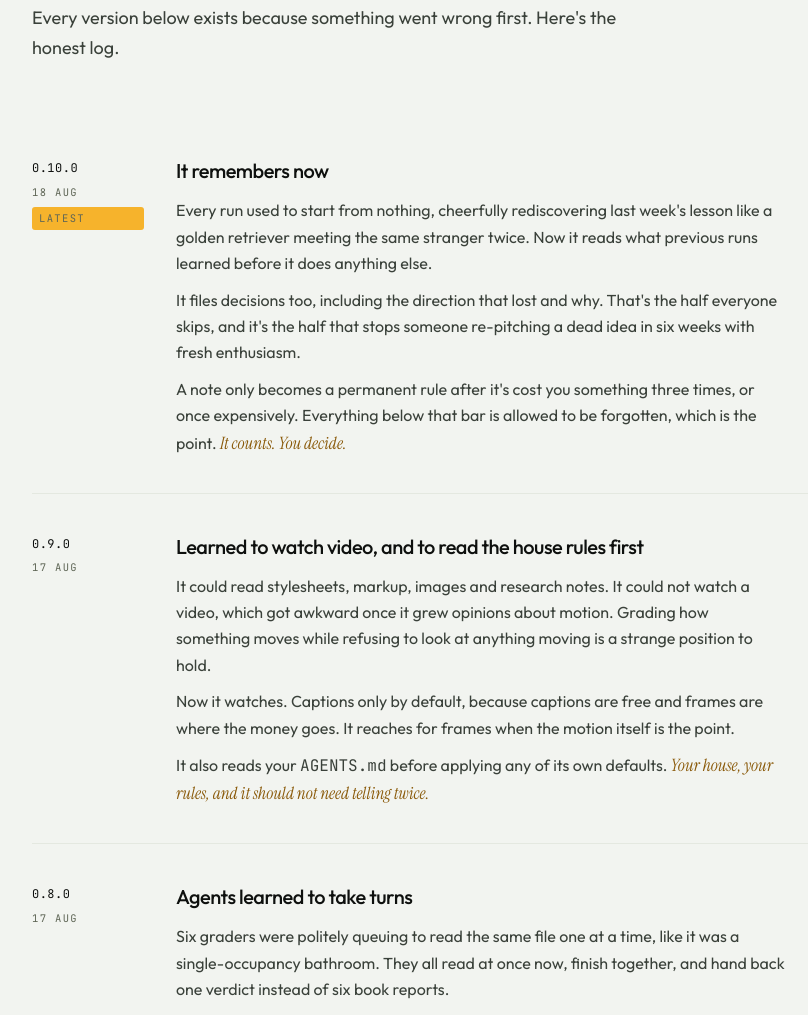
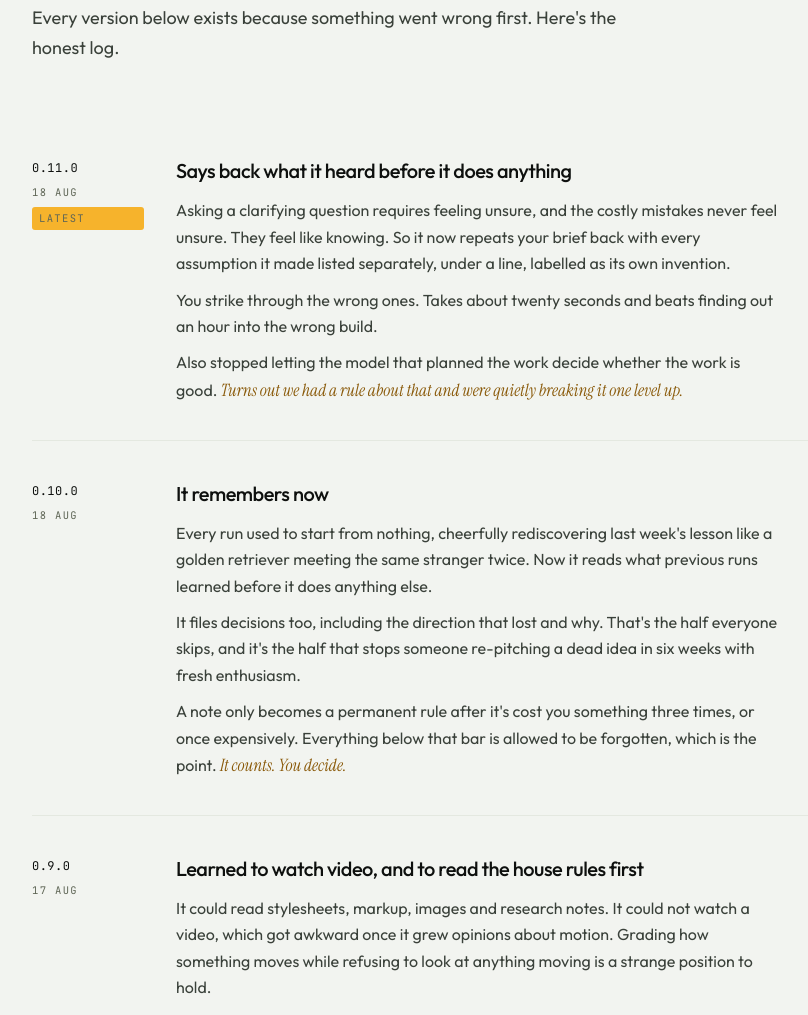
Before and after one commit to helloimlee/liftoff, a plain HTML site: page docs/index.html in a window 1280 px wide. Shown: the part 3335-4350 px from the top of the page, without its empty margins (140-948 px from the left). Drawn offline with Linux system fonts and the light colour scheme; a web font is replaced by a local one.

Commit message:
0.11.0: the echo, and a self-grading bug at the orchestration layer
Added the echo as stage 0a. Questions verify what the model doubts; the echo
verifies what it believes. Confident misreadings never feel uncertain enough to
become questions, and every expensive failure here came from one.

Fixed: cost routing had the strong model both orchestrating the build and
holding the PASS decision. Self-grading one level up from the artifact, which
this loop already bans at the artifact level. Advisor is now a separate tier
holding the verdict on an instance that did not plan the build.

```diff
--- a/docs/index.html
+++ b/docs/index.html
@@ -223,7 +223,17 @@
     <div class="rel r">
 
       <div class="note">
-        <div class="vtag">0.10.0<span>18 AUG</span><span class="latest">LATEST</span></div>
+        <div class="vtag">0.11.0<span>18 AUG</span><span class="latest">LATEST</span></div>
+        <div>
+          <h3>Says back what it heard before it does anything</h3>
+          <p>Asking a clarifying question requires feeling unsure, and the costly mistakes never feel unsure. They feel like knowing. So it now repeats your brief back with every assumption it made listed separately, under a line, labelled as its own invention.</p>
+          <p>You strike through the wrong ones. Takes about twenty seconds and beats finding out an hour into the wrong build.</p>
+          <p>Also stopped letting the model that planned the work decide whether the work is good. <em>Turns out we had a rule about that and were quietly breaking it one level up.</em></p>
+        </div>
+      </div>
+
+      <div class="note">
+        <div class="vtag">0.10.0<span>18 AUG</span></div>
         <div>
           <h3>It remembers now</h3>
           <p>Every run used to start from nothing, cheerfully rediscovering last week's lesson like a golden retriever meeting the same stranger twice. Now it reads what previous runs learned before it does anything else.</p>
```
Also changed, not shown: 6 other files.
